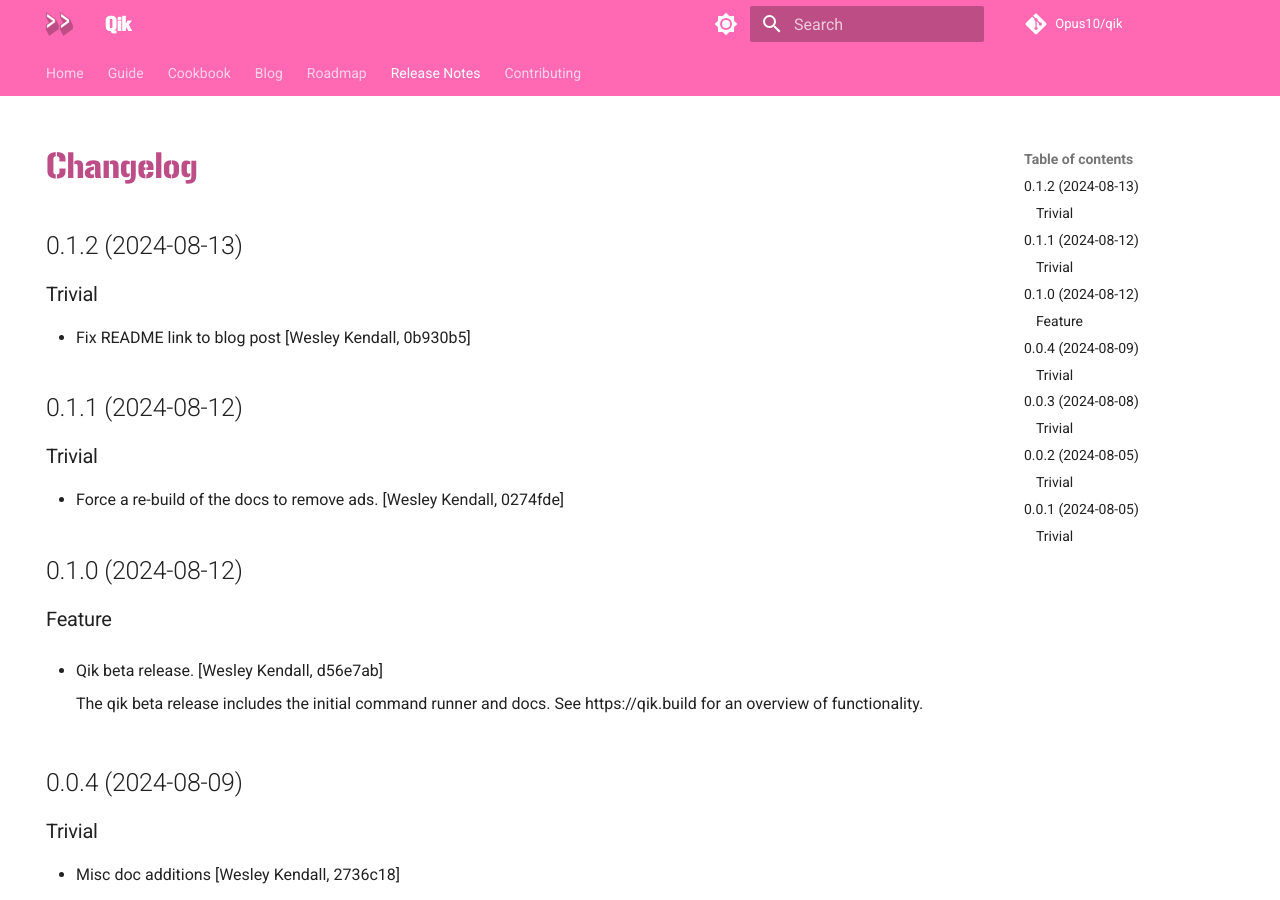
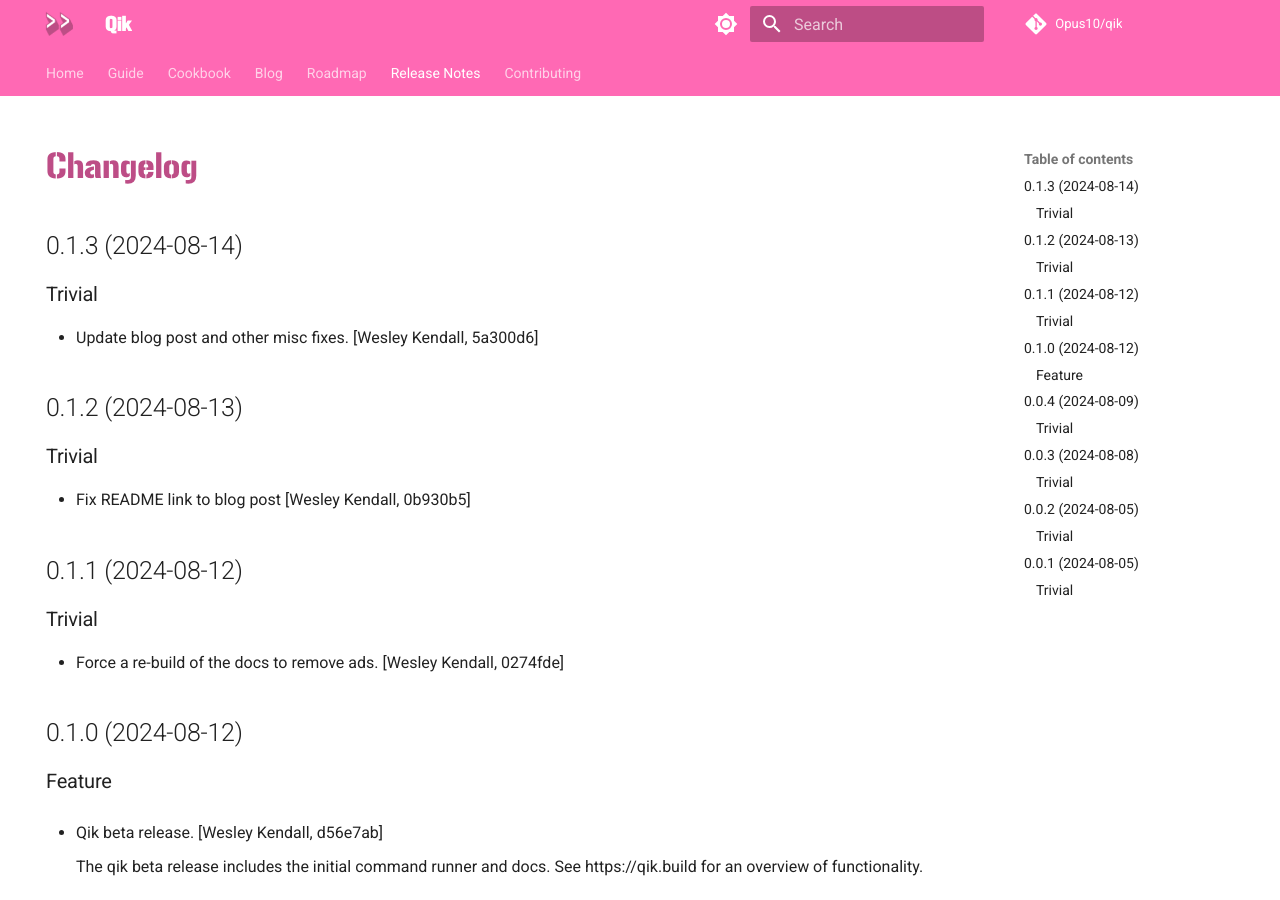
Before and after one commit to Opus10/qik, an MkDocs documentation site: the page built from docs/release_notes.md, in a window 1280 px wide and 900 px high. Built offline with MkDocs 1.6.1 and Material for MkDocs 9.7.7, drawn with Linux system fonts in a browser that asks for light colours; comment, search, counter and statistics services are not loaded.

Commit message:
Release version 0.1.3 [skip ci]
Type: trivial

```diff
--- a/docs/release_notes.md
+++ b/docs/release_notes.md
@@ -5,6 +5,12 @@ hide:
 
 
 # Changelog
+
+## 0.1.3 (2024-08-14)
+
+### Trivial
+
+  - Update blog post and other misc fixes. [Wesley Kendall, 5a300d6]
 
 ## 0.1.2 (2024-08-13)
 
--- a/pyproject.toml
+++ b/pyproject.toml
@@ -27,7 +27,7 @@ packages = [
 exclude = [
   "*/tests/"
 ]
-version = "0.1.2"
+version = "0.1.3"
 description = "Run cached commands in your modular monorepo."
 authors = ["Opus 10 Engineering"]
 classifiers = [
```
Also changed, not shown: CHANGELOG.md (+6 -0 lines).
